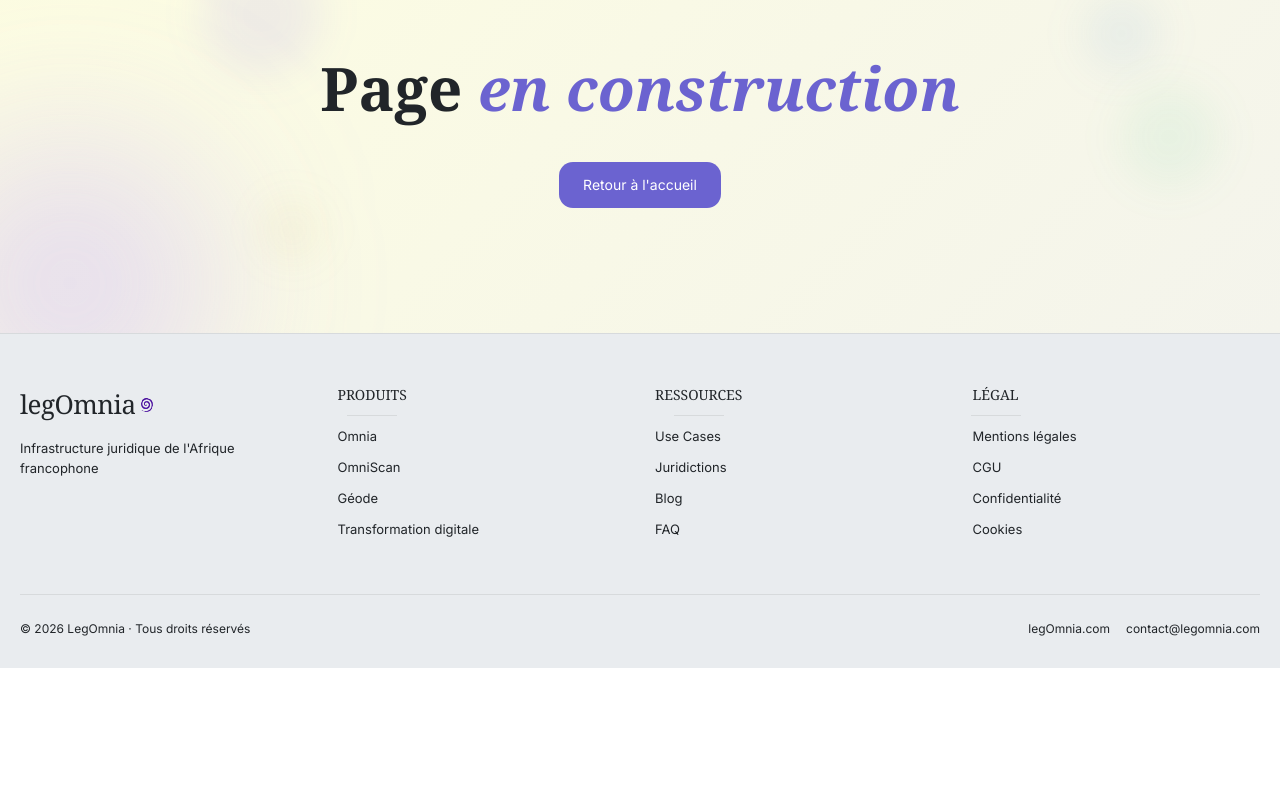
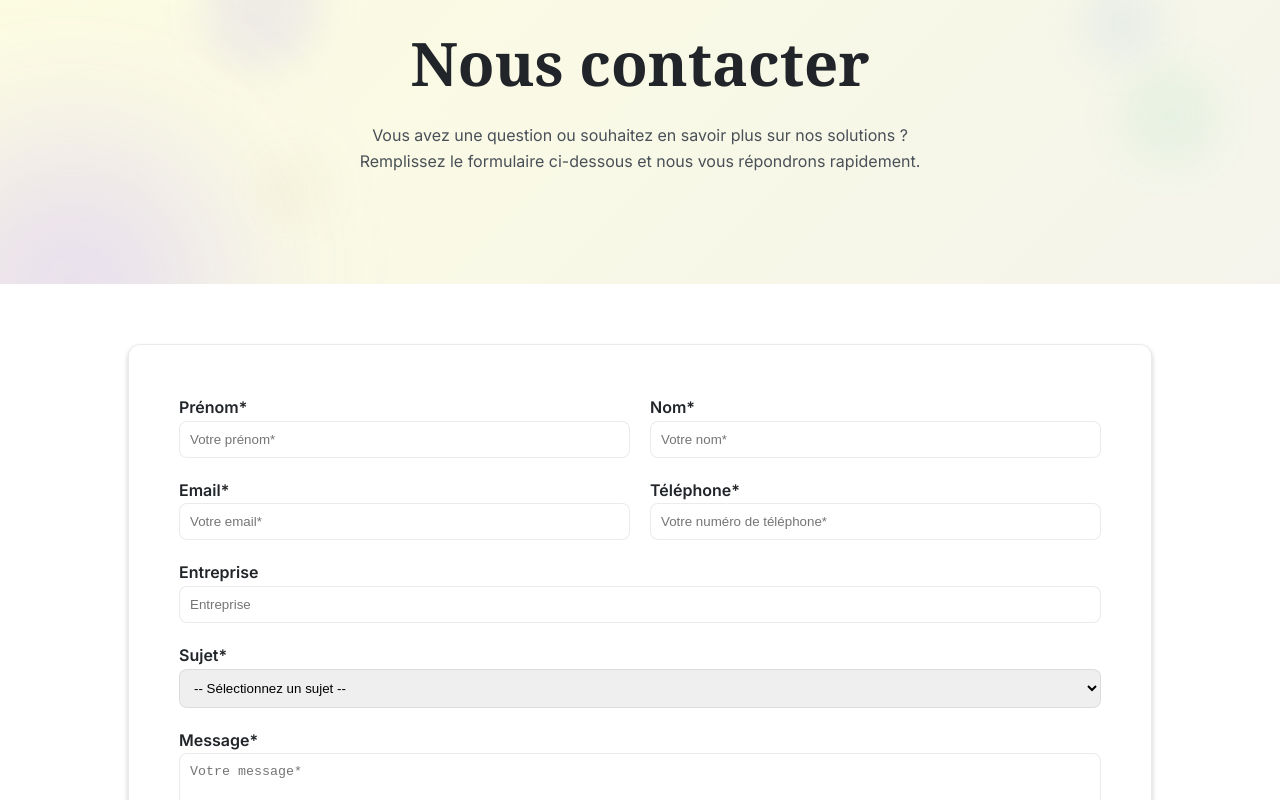
Before and after one commit to LegOmnia-Management/website, a React (Vite) app in the folder frontend/: page /contact in a window 1280 px wide. Shown: the part 140-940 px from the top of the page. Before the commit the page ends 808 px from the top, so only its background shows below. Built offline with nearby package versions, Linux system fonts and the light colour scheme; a web font is replaced by a local one.

Commit message:
html form contact

```diff
--- /dev/null
+++ b/frontend/src/assets/styles/contact.css
@@ -0,0 +1,73 @@
+.main__contact .hero .subtitle {
+
+    margin-block: 3rem 1rem;
+    font-size: 1.6rem;
+}
+
+.contact__content {
+    padding-inline: 2rem;
+}
+
+.contact__form {
+    background: white;
+    border: 1px solid var(--blackOutline);
+    border-radius: 12px;
+    box-shadow: var(--boxShadowSimple);
+    margin-inline: auto;
+    max-width: var(--width-md);
+    padding: 3rem;
+    display: flex;
+    flex-direction: column;
+    gap: 2rem;
+}
+
+[class^="form__item"] {
+    width: 100%;
+
+    > * {
+        display: block;
+    }
+
+    label {
+        font-weight: 600;
+    }
+
+    input,
+    select,
+    textarea {
+        border: 1px solid var(--blackOutline);
+        border-radius: var(--radiusSm);
+        padding: 1rem;
+        width: 100%;
+    }
+}
+
+.form__submit {
+    width: 100%;
+}
+
+/***************** Breakpoints *****************/
+/* Tablette : 48em *  16px => 768px */
+@media screen and (min-width: 48rem) {
+
+    .contact__form {
+        padding: 5rem;
+        flex-direction: row;
+        flex-wrap: wrap;
+    }
+
+    .form__item--half {
+        width: calc(50% - 1rem);
+    }
+
+    .form__submit {
+        margin-top: 3rem;
+        margin-inline: auto;
+        width: 50%;
+    }
+}
+
+/* Desktop : 80em *  16px => 1280px */
+@media screen and (min-width: 80rem) {
+
+}
--- a/frontend/src/assets/styles/general.css
+++ b/frontend/src/assets/styles/general.css
@@ -44,9 +44,9 @@
 
     /* width */
     --widthXl: 1280px;
-    /* --width-lg: 1200px;
+    --width-lg: 1200px;
     --width-md: 1024px;
-    --width-sm: 800px; */
+    --width-sm: 800px;
 
     /* radius */
     --radiusSm: .8rem;
--- a/frontend/src/pages/DemandeDemo.jsx
+++ b/frontend/src/pages/DemandeDemo.jsx
@@ -1,31 +1,68 @@
-import { Link } from 'react-router-dom';
+import HeroBg from '../components/HeroBg';
 
-import HeroBg from '../components/HeroBg';
+import '../assets/styles/contact.css';
 
 const DemandeDemo = () => {
     return (
-        <main className="main">
+        <main className="main main__contact">
 
             {/* Hero */}
-            <section className="hero"
-                style={{
-                    height: "calc(100vh - 400px)",
-                    display: "flex",
-                    flexDirection: "column",
-                    justifyContent: "center",
-                    gap: "3rem"
-                }}>
+            <section className="hero">
                 <HeroBg />
                 <div className="container hero__container">
                     <div className="hero__title">
                         <h1 className='main-title'>
-                            Page <em className='higlight'>en construction</em>
+                            Nous contacter
                         </h1>
-                    </div>
-                    <div className="hero__actions">
-                        <Link className='ui__btn' to="/">Retour à l'accueil</Link>
+                        <p className='subtitle'>
+                        Vous avez une question ou souhaitez en savoir plus sur nos solutions&nbsp;?<br/>
+                        Remplissez le formulaire ci-dessous et nous vous répondrons rapidement.
+                        </p>
                     </div>
                 </div>
+
+
+            </section>
+
+            <section className="contact__content">
+                <form action="" className='contact__form'>
+                    <p className='form__item--half'>
+                        <label htmlFor="firstName">Prénom*</label>
+                        <input type="text" id="firstName" placeholder="Votre prénom*"/>
+                    </p>
+                    <p className='form__item--half'>
+                        <label htmlFor="lastName">Nom*</label>
+                        <input type="text" id="lastName" placeholder="Votre nom*"/>
+                    </p>
+                    <p className='form__item--half'>
+                        <label htmlFor="email">Email*</label>
+                        <input type="text" id="email" placeholder="Votre email*"/>
+                    </p>
+                    <p className='form__item--half'>
+                        <label htmlFor="phone">Téléphone*</label>
+                        <input type="text" id="phone" placeholder="Votre numéro de téléphone*"/>
+                    </p>
+                    <p className='form__item'>
+                        <label htmlFor="company">Entreprise</label>
+                        <input type="text" id="company" placeholder="Entreprise"/>
+                    </p>
+                    <p className='form__item'>
+                        <label htmlFor="subject">Sujet*</label>
+                        <select id="subject" defaultValue="">
+                            <option value="">-- Sélectionnez un sujet --</option>
+                            <option value="Demande d'information">Demande d'information</option>
+                            <option value="Demande de démo">Demande de démo</option>
+                            <option value="Partenariat">Partenariat</option>
+                            <option value="Support technique">Support technique</option>
+                            <option value="Autre">Autre</option>
+                        </select>
+                    </p>
+                    <p className='form__item'>
+                        <label htmlFor="message">Message*</label>
+                        <textarea type="text" id="message" placeholder="Votre message*" rows="10"></textarea>
+                    </p>
+                    <button type="submit" className='ui__btn form__submit'>Envoyer le message</button>
+                </form>
             </section>
         </main>
     );
```
